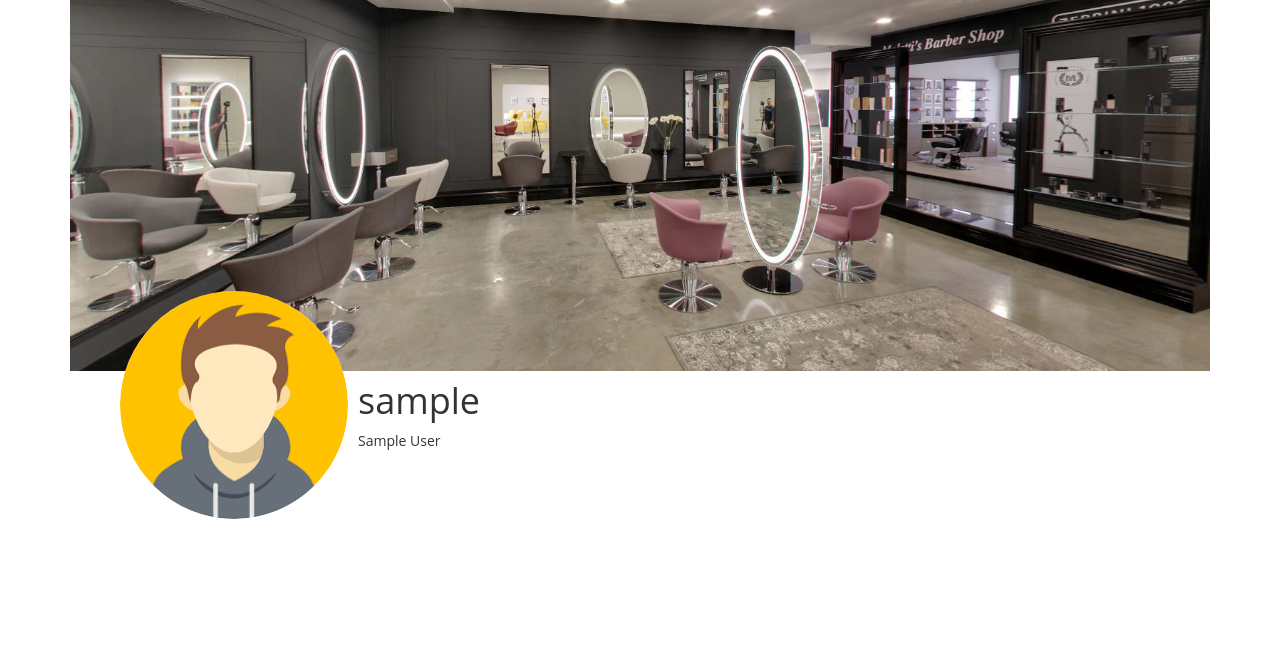
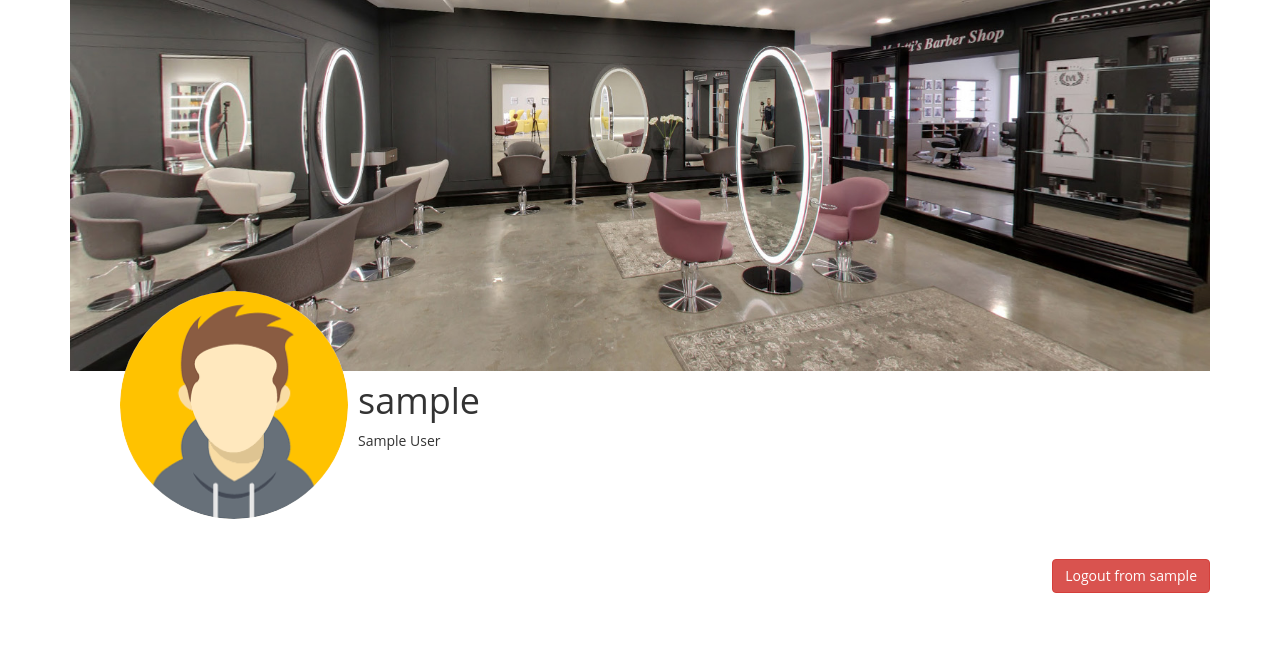
Before and after one commit to SeyedAlirezaFatemi/BeCute, a Django app: page /accounts/profile/ in a window 1280 px wide. Shown: the part 21-680 px from the top of the page. Run offline with Django 3.2, Linux system fonts and the light colour scheme; the visitor is signed in with stand-in values (Sample User, id 1); some libraries are stand-ins or nearby versions.

Commit message:
logout added.

```diff
--- a/BeCute/misc.py
+++ b/BeCute/misc.py
@@ -21,9 +21,9 @@ def parse_datetime(datetime_str: str):
 
 def get_login_redirect_url(user):
     if user.type == CustomUser.USER_TYPE_BARBER:
-        return reverse_lazy("barber-profile")
+        return reverse_lazy("schedule")
     elif user.type == CustomUser.USER_TYPE_CLIENT:
-        return reverse_lazy("customer-profile")
+        return reverse_lazy("reserve")
     return reverse_lazy("profile")
 
 
--- a/BeCute/settings.py
+++ b/BeCute/settings.py
@@ -119,4 +119,4 @@ AUTH_USER_MODEL = (
     "account.CustomUser"
 )  # for changing base user model for authentication
 LOGIN_REDIRECT_URL = "/accounts/profile"  # where to redirect after successful login
-LOGOUT_REDIRECT_URL = "/"
+LOGOUT_REDIRECT_URL = "/accounts/login"
--- a/BeCute/urls.py
+++ b/BeCute/urls.py
@@ -16,9 +16,12 @@ Including another URLconf
 from django.contrib import admin
 from django.urls import path, include
 
+from BeCute.views import logout_view
+
 urlpatterns = [
     path("admin/", admin.site.urls),
     path("customers/", include("customer.urls")),
     path("barbers/", include("barber.urls")),
     path("accounts/", include("account.urls")),
+    path(r'logout/', logout_view, name='logout')
 ]
--- a/templates/base/base.html
+++ b/templates/base/base.html
@@ -18,7 +18,6 @@
 
 
 <body>
-
 {% block content %}
 {% endblock %}
 
@@ -26,5 +25,14 @@
 <script src="{% static "base/bootstrap/js/jquery.min.js" %}"></script>
 <script src="{% static "base/bootstrap/js/bootstrap.min.js" %}"></script>
 {% block javascript %}{% endblock %}
+<br>
+{% if user.is_authenticated %}
+    <div class="container">
+            <div align= "right" >
+                    <a href="{% url 'logout' %}"> <button type="button" class="btn btn-danger">Logout from {{ user.username }}</button></a>
+            </div>
+    </div>
+{% endif %}
+<br>
 </body>
 </html>
```
Also changed, not shown: BeCute/views.py (added, +8 -0 lines).
